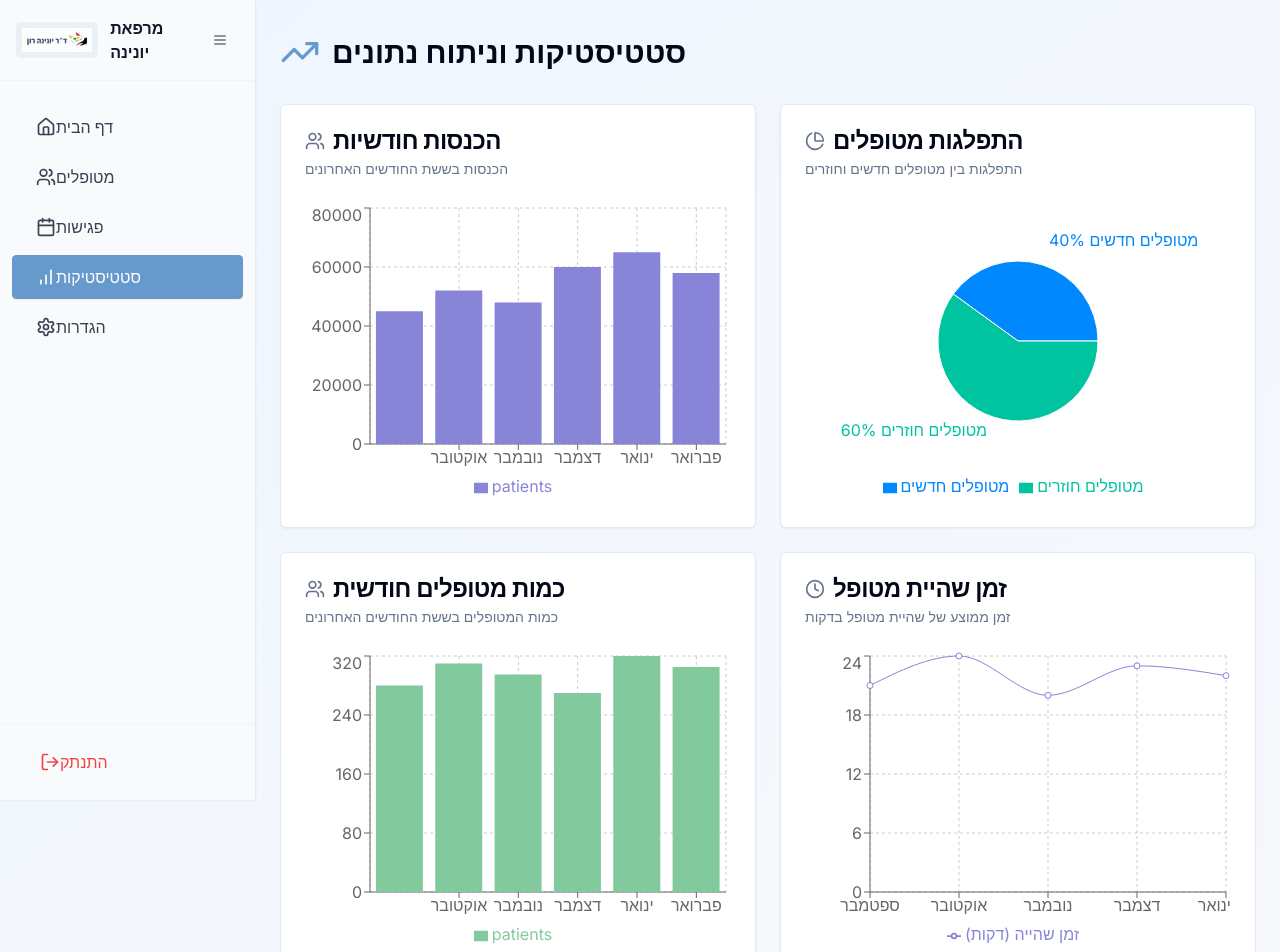
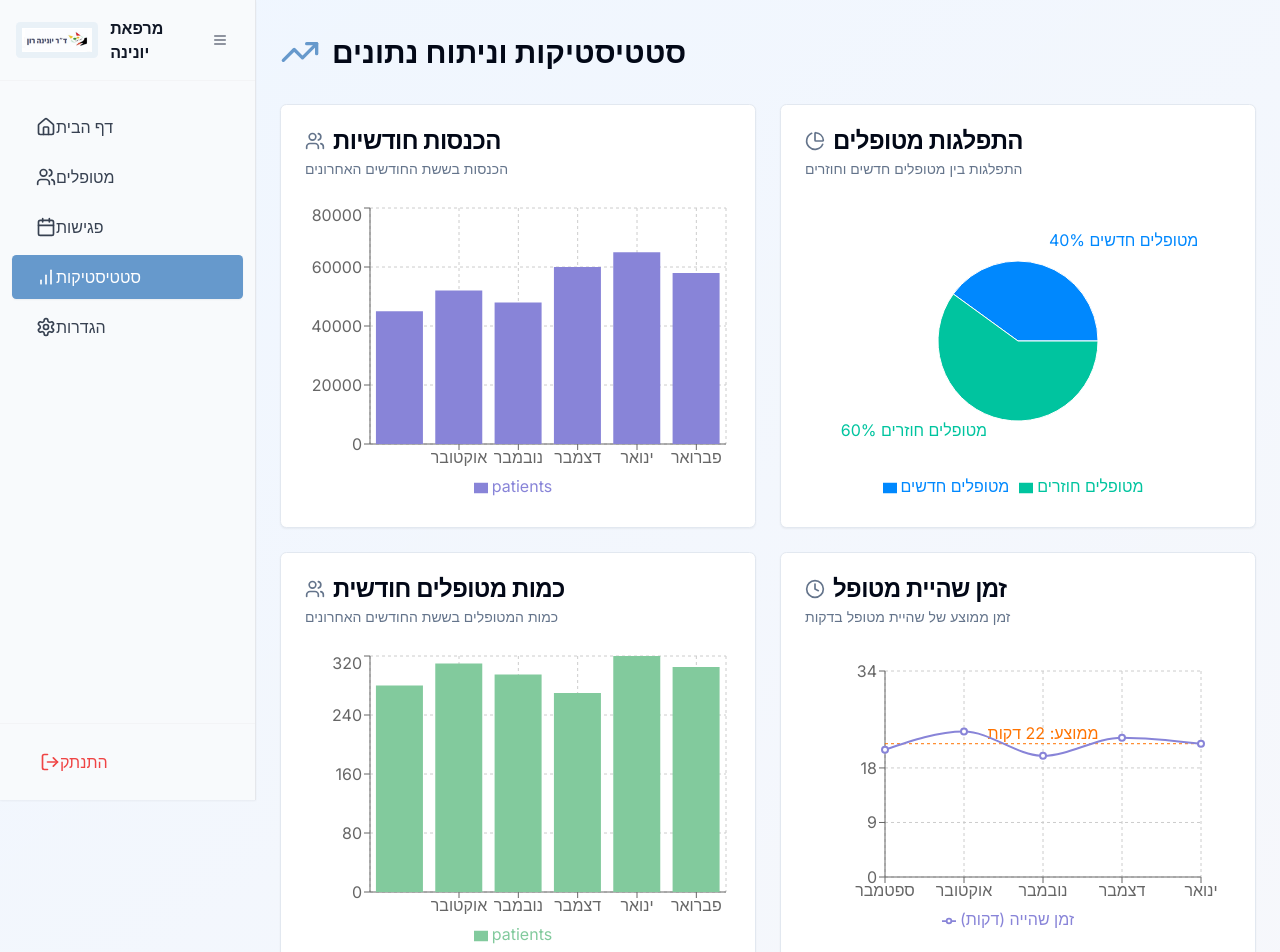
Before and after one commit to nofar13/medifolio, a React (Vite) app: page /stats in a window 1280 px wide. Shown: the top 952 px of the page. Built offline with nearby package versions, Linux system fonts and the light colour scheme.

Commit message:
Update patient wait time chart
Update the patient wait time chart to have larger intervals and a dashed horizontal line representing the average wait time of 22 minutes.

```diff
--- a/src/pages/Stats.tsx
+++ b/src/pages/Stats.tsx
@@ -27,7 +27,8 @@ import {
   YAxis,
   CartesianGrid,
   LineChart,
-  Line
+  Line,
+  ReferenceLine
 } from "recharts";
 
 const Stats = () => {
@@ -84,12 +85,13 @@ const Stats = () => {
     } else if (type === "line") {
       return (
         <ResponsiveContainer width="100%" height={height}>
-          <LineChart data={data}>
+          <LineChart data={data} margin={{ top: 20, right: 30, left: 20, bottom: 20 }}>
             <CartesianGrid strokeDasharray="3 3" />
             <XAxis dataKey={xAxis} />
-            <YAxis />
+            <YAxis domain={[0, 'dataMax + 10']} />
             <Tooltip />
             <Legend />
+            <ReferenceLine y={22} stroke="#ff7300" strokeDasharray="3 3" label={{ value: 'ממוצע: 22 דקות', position: 'top', fill: '#ff7300' }} />
             {Array.isArray(yAxis) ? (
               yAxis.map((key, index) => (
                 <Line
@@ -106,6 +108,7 @@ const Stats = () => {
                 dataKey={yAxis}
                 stroke={colors[0]}
                 name="זמן שהייה (דקות)"
+                strokeWidth={2}
               />
             )}
           </LineChart>
```
